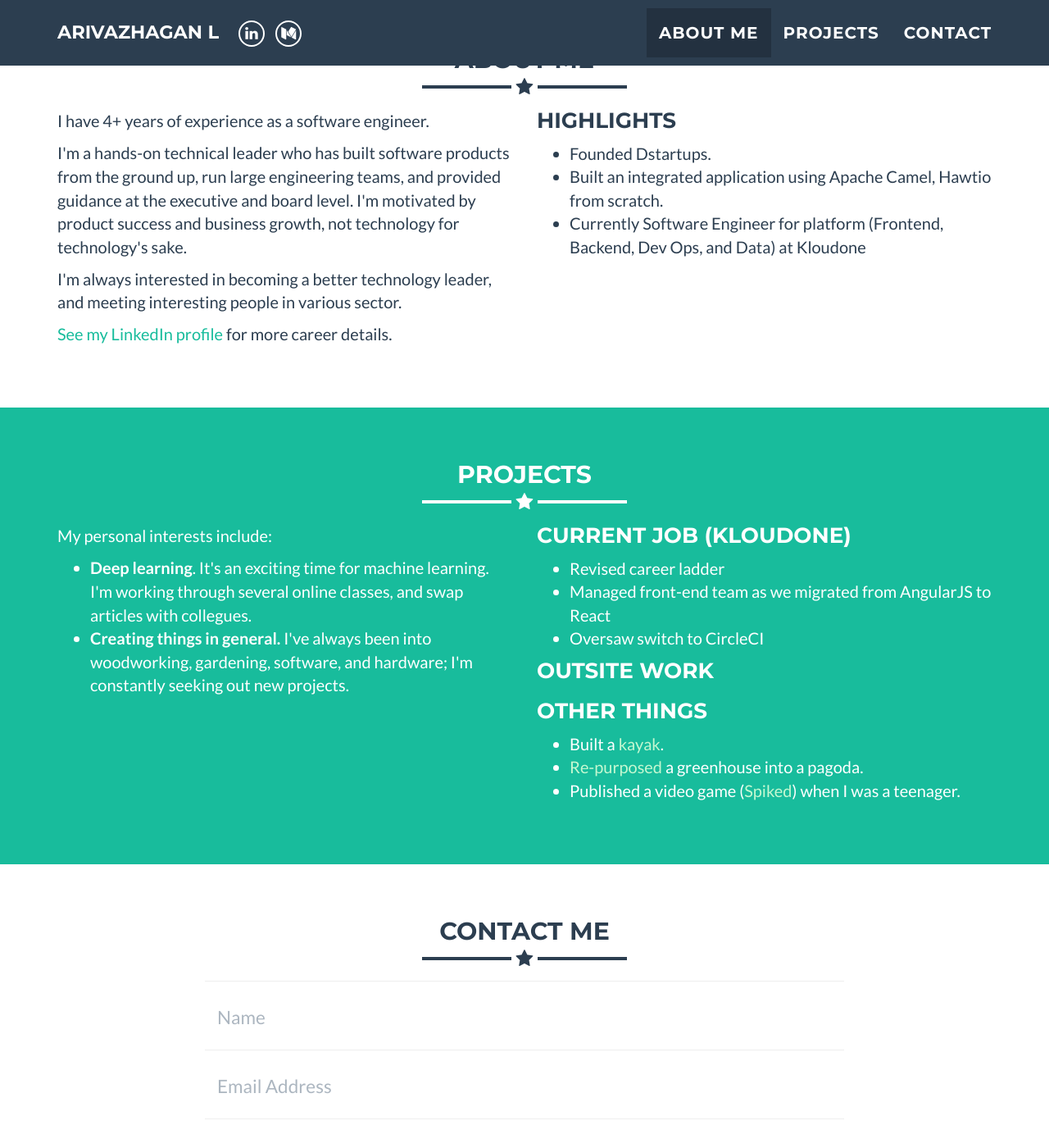
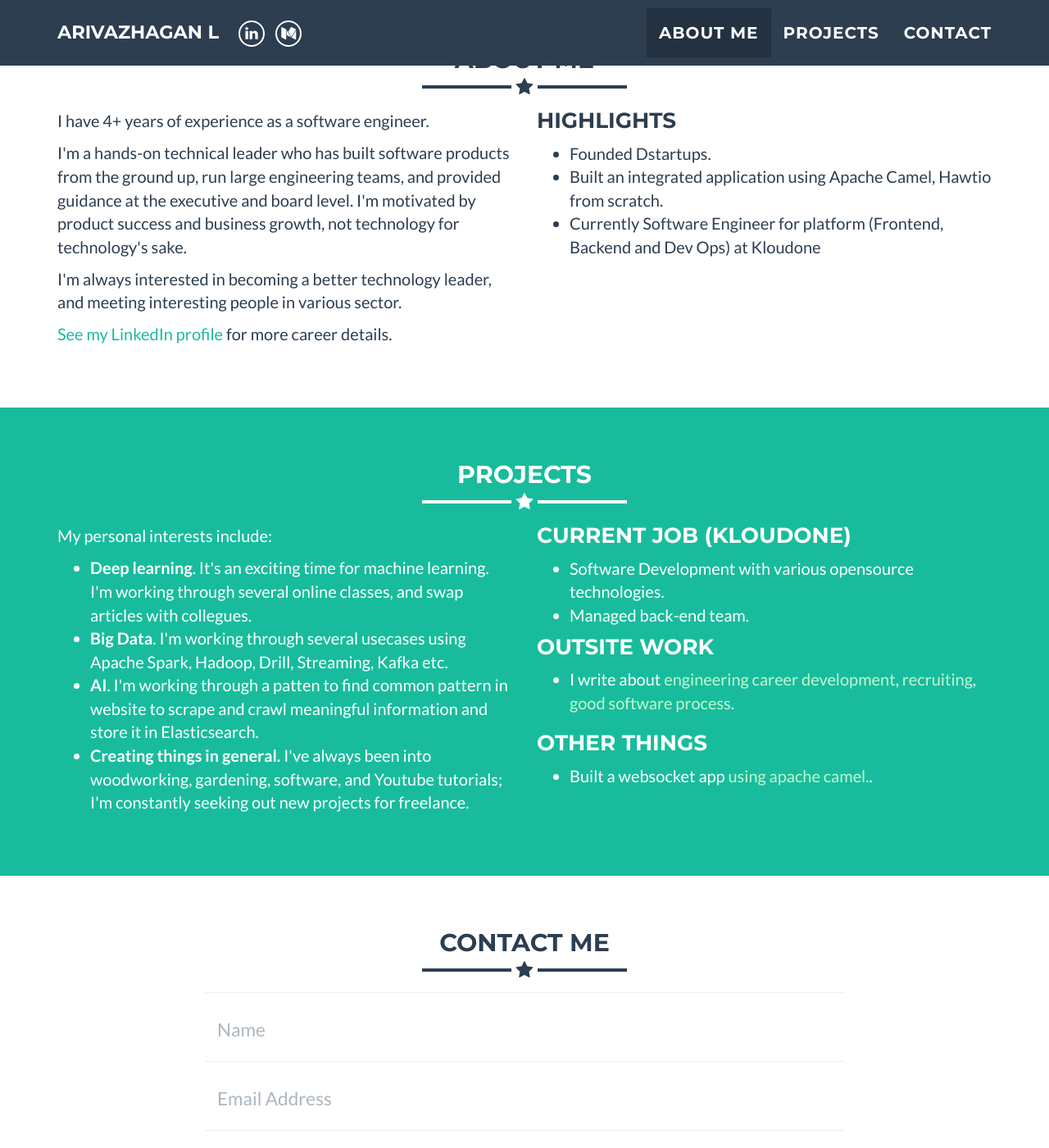
Before and after one commit to Aariv/aariv.github.io, a Jekyll site: the page index.html, which Jekyll copies as it is, in a window 1280 px wide and 1400 px high, scrolled down 583 px. Shown: the whole window at 82% size. Built offline with Jekyll 4.4.1, drawn with Linux system fonts in a browser that asks for light colours.

Commit message:
Updated profile info

```diff
--- a/index.html
+++ b/index.html
@@ -176,13 +176,19 @@
 			    <li>
 				<b>Deep learning</b>. It's an exciting time for machine learning. I'm working through several online classes, and swap articles with collegues.
 			    </li>
+			    <li>
+				<b>Big Data</b>. I'm working through several usecases using Apache Spark, Hadoop, Drill, Streaming, Kafka etc.
+			    </li>
+			    <li>
+				<b>AI</b>. I'm working through a patten to find common pattern in website to scrape and crawl meaningful information and store it in Elasticsearch.
+			    </li>
 			    <!-- <li>
 				<b>Rapid physical prototyping</b>. I have a <a href="https://medium.com/@cgroom/glowforge-first-thoughts-and-impressions-8793b2eb9d5">Glowforge laser cutter</a> (I was a minor angel investor) and I'm obsessed by the
 				potential of in-home precision tooling.
 			    </li> -->
 			    <li>
-				<b>Creating things in general.</b> I've always been into woodworking, gardening, software, and hardware; I'm constantly
-				seeking out new projects.
+				<b>Creating things in general.</b> I've always been into woodworking, gardening, software, and Youtube tutorials; I'm constantly
+				seeking out new projects for freelance.
 			</ul>
 		    </p>
 		</div>
@@ -193,39 +199,32 @@
 			    Championed <a href="https://buildingvts.com/on-crafting-engineering-values-at-vts-e2d76152634b">engineering values process</a>
 			</li> -->
 			<li>
-			    Revised career ladder
+			    Software Development with various opensource technologies.
 			</li>
 			<li>
-			    Managed front-end team as we migrated from AngularJS to React
-			</li>
-			<li>
-			    Oversaw switch to CircleCI
+			    Managed back-end team.
 			</li>
 		    </ul>
                     <h3 style="margin-top:0">Outsite Work</h3>
 		    <ul>
 			<!-- <li>
 			    <a href="https://hackernoon.com/building-open-aps-a-low-cost-traffic-signal-for-low-vision-and-blind-pedestrians-using-a-glowforge-84e18d10f3aa">Open APS</a> is a low-cost traffic signal for blind and low-vision pedestrians.
-			</li>
+			</li>-->
 			<li>
 			    I write about
-			    <a href="https://blog.usejournal.com/the-software-engineering-job-ladder-4bf70b4c24f3">engineering career development</a>,
-			    <a href="https://blog.usejournal.com/the-software-engineers-guide-to-interviewing-software-engineers-980bbfdb4006">recruiting</a>,
-			    <a href="https://blog.usejournal.com/it-costs-50k-to-hire-a-software-engineer-d06a0d051abf">retention</a>, and
-			    <a href="https://medium.com/@cgroom/on-writing-tech-specs-6404c9791159">good software process</a>.
-			</li>-->
+			    <a href="#">engineering career development</a>,
+			    <a href="#">recruiting</a>,
+			    <a href="#">good software process</a>.
+			</li>
 		    </ul>
 		    <h3>Other Things</h3>
 		    <ul>
 			<li>
-			    Built a <a href="https://hackhew.com/2016/07/20/building-a-kayak-pygmy-pinguino-sport/">kayak</a>.
+			    Built a websocket app <a href="https://github.com/Aariv/rfid">using apache camel.</a>.
 			</li>
-			<li>
-			    <a href="https://hackhew.com/2015/09/14/pegoda-a-greenhouse-reimagined/">Re-purposed</a> a greenhouse into a pagoda.
-			</li>
-			<li>
-			    Published a video game (<a href="https://github.com/chuckgroom/spiked2.1">Spiked</a>) when I was a teenager.
-			</li>
+			<!-- <li>
+			    <a href="#">Re-purposed</a> a greenhouse into a pagoda.
+			</li> -->
 		    </ul>
                 </div>
             </div>
```
Also changed, not shown: other parts of index.html (+1 -1 lines).
